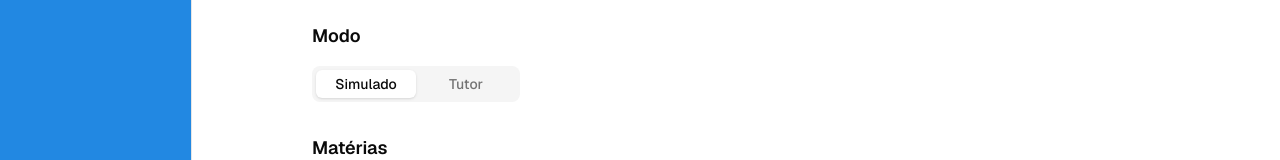
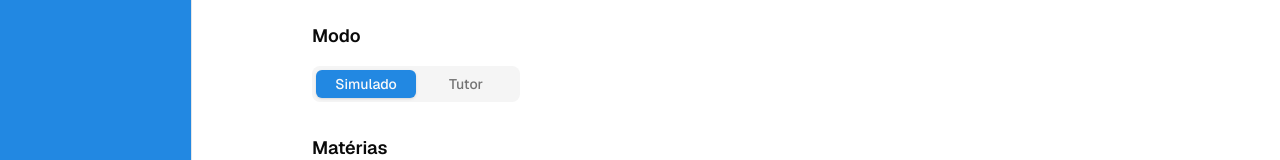
Before and after one commit to codeduckling/ortoqbank, a Next.js app: page /criar-teste in a window 1280 px wide. Shown: the part 509-669 px from the top of the page. Built offline with nearby package versions, Linux system fonts and the light colour scheme; no server answers.

Commit message:
fixed toggle buttons

```diff
--- a/src/app/(dashboard)/criar-teste/create-test-form.tsx
+++ b/src/app/(dashboard)/criar-teste/create-test-form.tsx
@@ -6,6 +6,7 @@ import { useState } from 'react';
 import { Button } from '@/components/ui/button';
 import { Tabs, TabsList, TabsTrigger } from '@/components/ui/tabs';
 import { Toggle } from '@/components/ui/toggle';
+import { cn } from '@/lib/utils';
 
 import { api } from '../../../../convex/_generated/api';
 import { THEMES } from '../../../../convex/constants';
@@ -53,8 +54,18 @@ export function CreateTestForm() {
           className="w-full"
         >
           <TabsList className="grid w-52 grid-cols-2">
-            <TabsTrigger value="simulado">Simulado</TabsTrigger>
-            <TabsTrigger value="tutor">Tutor</TabsTrigger>
+            <TabsTrigger
+              value="simulado"
+              className="data-[state=active]:bg-primary data-[state=active]:text-primary-foreground"
+            >
+              Simulado
+            </TabsTrigger>
+            <TabsTrigger
+              value="tutor"
+              className="data-[state=active]:bg-primary data-[state=active]:text-primary-foreground"
+            >
+              Tutor
+            </TabsTrigger>
           </TabsList>
         </Tabs>
       </div>
@@ -65,7 +76,7 @@ export function CreateTestForm() {
           {subjects.map(subject => (
             <Toggle
               key={subject.id}
-              variant="outline"
+              variant="primary"
               size="default"
               pressed={selectedSubjects.includes(subject.id)}
               onPressedChange={pressed => {
@@ -91,7 +102,7 @@ export function CreateTestForm() {
           {themes.map(theme => (
             <Toggle
               key={theme.id}
-              variant="outline"
+              variant="primary"
               size="default"
               pressed={selectedThemes.includes(theme.id)}
               onPressedChange={pressed => {
--- a/src/app/globals.css
+++ b/src/app/globals.css
@@ -20,7 +20,7 @@ body {
     --card-foreground: 0 0% 3.9%;
     --popover: 0 0% 100%;
     --popover-foreground: 0 0% 3.9%;
-    --primary: 0 0% 9%;
+    --primary: 208 77% 51%;
     --primary-foreground: 0 0% 98%;
     --secondary: 0 0% 96.1%;
     --secondary-foreground: 0 0% 9%;
--- a/src/components/ui/toggle.tsx
+++ b/src/components/ui/toggle.tsx
@@ -7,13 +7,15 @@ import * as React from 'react';
 import { cn } from '@/lib/utils';
 
 const toggleVariants = cva(
-  'inline-flex items-center justify-center gap-2 rounded-md text-sm font-medium transition-colors hover:bg-muted hover:text-muted-foreground focus-visible:outline-none focus-visible:ring-1 focus-visible:ring-ring disabled:pointer-events-none disabled:opacity-50 data-[state=on]:bg-[hsl(var(--sidebar-background))] data-[state=on]:text-[hsl(var(--sidebar-foreground))] data-[state=on]:hover:bg-[hsl(var(--sidebar-background))/0.9] data-[state=on]:hover:text-black [&_svg]:pointer-events-none [&_svg]:size-4 [&_svg]:shrink-0',
+  'inline-flex items-center justify-center gap-2 rounded-md text-sm font-medium transition-colors hover:bg-muted hover:text-muted-foreground focus-visible:outline-none focus-visible:ring-1 focus-visible:ring-ring disabled:pointer-events-none disabled:opacity-50 data-[state=on]:bg-accent data-[state=on]:text-accent-foreground [&_svg]:pointer-events-none [&_svg]:size-4 [&_svg]:shrink-0',
   {
     variants: {
       variant: {
         default: 'bg-transparent',
         outline:
           'border border-input bg-transparent shadow-sm hover:bg-accent hover:text-accent-foreground',
+        primary:
+          'border border-input bg-transparent shadow-sm hover:bg-accent hover:text-accent-foreground data-[state=on]:bg-primary data-[state=on]:text-primary-foreground',
       },
       size: {
         default: 'h-9 px-2 min-w-9',
```
